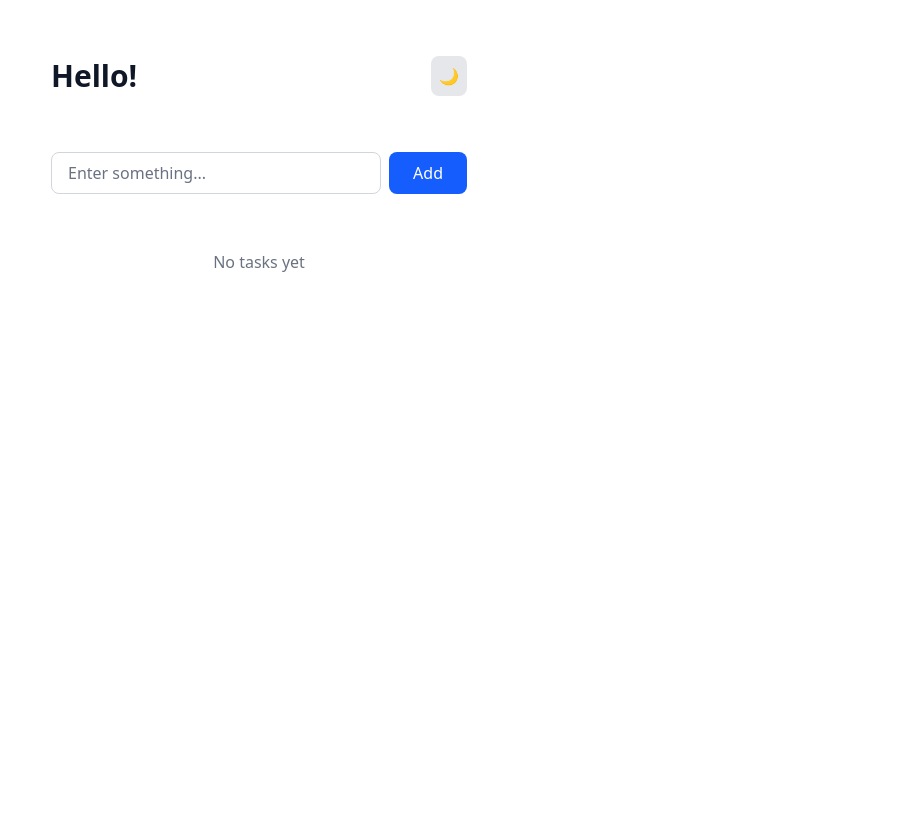
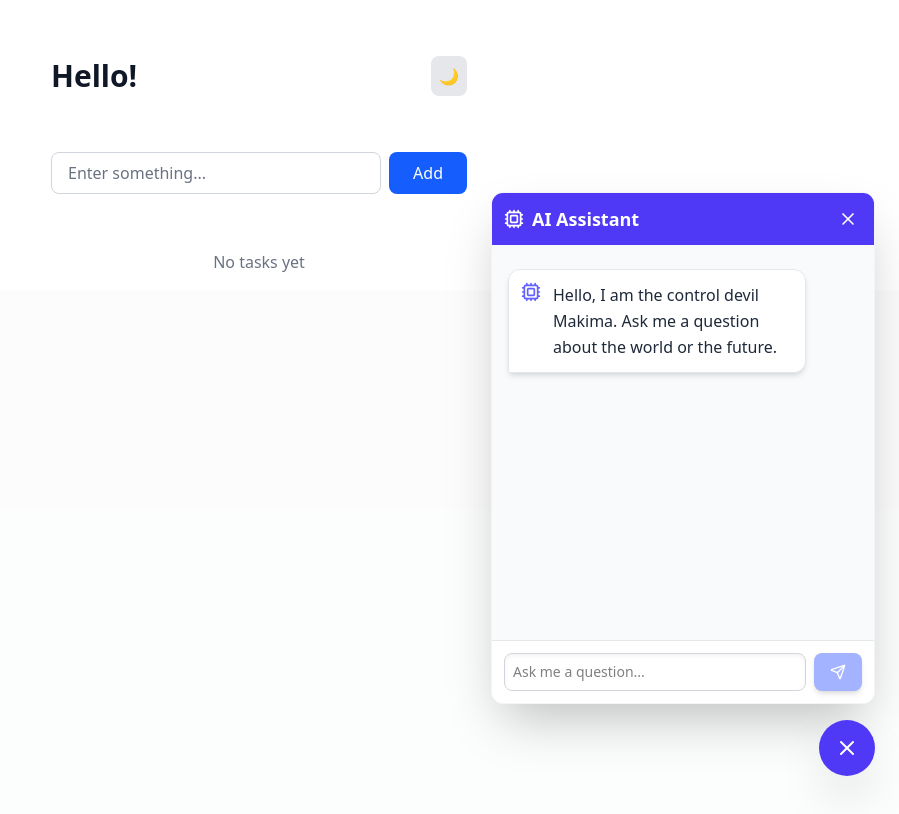
Before and after one commit to CelestialSkye/Todo-With-Power, a React (Vite) app: page / in a window 1280 px wide. Shown: the top 814 px of the page, without its empty margins (381-1280 px from the left). Built offline with nearby package versions, Linux system fonts and the light colour scheme.

Commit message:
implemented placeholder chatbox to test the ai

```diff
--- a/src/App.tsx
+++ b/src/App.tsx
@@ -1,10 +1,12 @@
 import { ToDo } from "@/components/toDo"
-import { ThemeProvider } from 'next-themes';;
+import { ThemeProvider } from 'next-themes';
+import ChatBox from '@/components/ChatBox'
 
 function App() {
   return (
     <ThemeProvider attribute="class" defaultTheme="light" storageKey="theme">
       <ToDo />
+      <ChatBox />
     </ThemeProvider>
   );
 }
--- a/src/components/ChatBox.jsx
+++ b/src/components/ChatBox.jsx
@@ -1,16 +1,12 @@
 import React, { useState, useRef, useEffect } from 'react';
 import { Send, Cpu, User, MessageSquare, X } from 'lucide-react';
 
-
-const App = () => {
+const ChatBox = () => {
     const [messages, setMessages] = useState([
-        { role: 'ai', text: 'Hello, I am the control devil makima' }
+        { role: 'ai', text: 'Hello, I am the control devil Makima. Ask me a question about the world or the future.' }
     ]);
-
     const [input, setInput] = useState('');
-
     const [isLoading, setIsLoading] = useState(false);
-
     const [isOpen, setIsOpen] = useState(true);
 
     const messagesEndRef = useRef(null);
@@ -21,10 +17,143 @@ const App = () => {
 
     useEffect(scrollToBottom, [messages]);
 
+    const sendMessage = async (e) => {
+        e.preventDefault();
+
+        if (!input.trim() || isLoading) return;
+
+        const userMessage = input.trim();
+
+        setMessages(prev => [...prev, { role: 'user', text: userMessage }]);
+        setInput('');
+        setIsLoading(true);
+
+        try {
+            const response = await fetch('http://localhost:8000/api/chat', {
+                method: 'POST',
+                headers: {
+                    'Content-Type': 'application/json',
+                },
+                body: JSON.stringify({ userMessage: userMessage }),
+            });
+
+            if (!response.ok) {
+                throw new Error(`HTTP error! Status: ${response.status}`);
+            }
+            const data = await response.json();
+            const aiText = data.aiResponse || 'Sorry, I received an unexpected response from the AI.';
+            setMessages(prev => [...prev, { role: 'ai', text: aiText }]);
+
+        } catch (error) {
+            console.error('API Error:', error);
+            setMessages(prev => [...prev, {
+                role: 'system',
+                text: `Error: Failed to connect to the server. Check console for details. ${error.message}`
+            }]);
+        } finally {
+            setIsLoading(false);
+        }
+    };
+
+    const Message = ({ message }) => {
+        const isUser = message.role === 'user';
+        const isSystem = message.role === 'system';
+
+        const baseClasses = "max-w-[85%] p-3 my-2 rounded-xl shadow-md flex items-start space-x-3";
+
+        const messageClasses = isUser
+          ? "bg-indigo-500 text-white self-end rounded-br-none ml-auto"
+          : isSystem
+            ? "bg-red-100 text-red-800 border border-red-300 rounded-bl-none"
+            : "bg-white text-gray-800 self-start rounded-bl-none mr-auto border border-gray-200";
+
+        const IconComponent = isUser ? User : Cpu;
+        const iconColor = isUser ? "text-indigo-200" : isSystem ? "text-red-500" : "text-indigo-500";
+
+        return (
+          <div className={`flex w-full ${isUser ? 'justify-end' : 'justify-start'}`}>
+            <div className={`${baseClasses} ${messageClasses} ${isUser ? 'flex-row-reverse' : 'flex-row'}`}>
+              <IconComponent className={`w-5 h-5 flex-shrink-0 ${iconColor}`} />
+              <p className="whitespace-pre-wrap leading-relaxed">
+                {message.text}
+              </p>
+            </div>
+          </div>
+        );
+    };
 
     return (
-        <div>Chat UI will be rendered here.</div>
+        <div className="relative w-full h-screen bg-gray-50/50">
+
+            <div
+                className={`
+                    fixed bottom-24 right-6 z-50
+                    ${isOpen ? 'opacity-100 translate-y-0 pointer-events-auto' : 'opacity-0 translate-y-4 pointer-events-none'}
+                    transition-all duration-300 ease-in-out
+                    w-80 h-[28rem] sm:w-96 sm:h-[32rem]
+                    max-w-[90vw]
+                `}
+            >
+                <div className="w-full h-full flex flex-col bg-white rounded-xl shadow-2xl overflow-hidden border border-gray-100">
+
+                    <header className="bg-indigo-600 p-3 text-white text-lg font-semibold flex items-center justify-between shadow-md">
+                        <h1 className="flex items-center space-x-2">
+                            <Cpu className="w-5 h-5" />
+                            <span>AI Assistant</span>
+                        </h1>
+                        <button onClick={() => setIsOpen(false)} className="p-1 rounded-full hover:bg-indigo-500 transition">
+                            <X className="w-5 h-5" />
+                        </button>
+                    </header>
+
+                    <div className="flex-1 overflow-y-auto p-4 space-y-4 bg-gray-50">
+                        {messages.map((msg, index) => (
+                            <Message key={index} message={msg} />
+                        ))}
+
+                        {isLoading && (
+                            <div className="flex justify-start">
+                                <div className="bg-white p-3 my-2 rounded-xl shadow-md rounded-bl-none flex items-center space-x-2 border border-gray-200">
+                                    <Cpu className="w-5 h-5 text-indigo-500 animate-pulse" />
+                                    <span className="text-sm text-gray-600">AI is typing...</span>
+                                </div>
+                            </div>
+                        )}
+
+                        <div ref={messagesEndRef} />
+                    </div>
+
+                    <form onSubmit={sendMessage} className="p-3 bg-white border-t border-gray-200">
+                        <div className="flex space-x-2">
+                            <input
+                                type="text"
+                                value={input}
+                                onChange={(e) => setInput(e.target.value)}
+                                placeholder={isLoading ? "Waiting for response..." : "Ask me a question..."}
+                                disabled={isLoading}
+                                className="flex-1 p-2 border border-gray-300 rounded-lg focus:ring-1 focus:ring-indigo-500 focus:border-indigo-500 transition duration-150 shadow-inner text-sm disabled:bg-gray-100"
+                            />
+                            <button
+                                type="submit"
+                                disabled={isLoading || !input.trim()}
+                                className="px-4 py-2 bg-indigo-600 text-white rounded-lg shadow-md hover:bg-indigo-700 disabled:bg-indigo-300 transition duration-150 flex items-center justify-center text-sm font-medium"
+                            >
+                                <Send className="w-4 h-4" />
+                            </button>
+                        </div>
+                    </form>
+                </div>
+            </div>
+
+            <button
+                onClick={() => setIsOpen(!isOpen)}
+                className="fixed bottom-6 right-6 p-4 bg-indigo-600 text-white rounded-full shadow-2xl hover:bg-indigo-700 transition duration-300 transform hover:scale-105 z-50 focus:outline-none focus:ring-4 focus:ring-indigo-500 focus:ring-opacity-50"
+            >
+                {isOpen ? <X className="w-6 h-6" /> : <MessageSquare className="w-6 h-6" />}
+            </button>
+
+        </div>
     );
-}
+};
 
-export default App;
+export default ChatBox;
```
Also changed, not shown: 1 other file (tests, documents, lock files or other folders).
